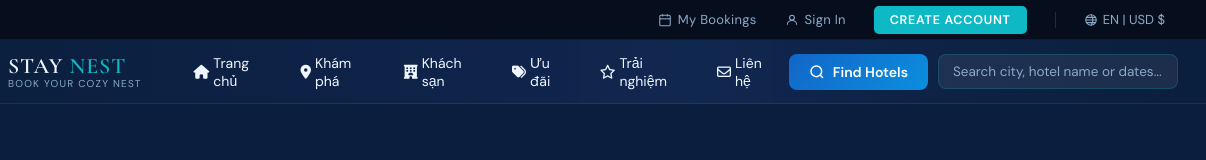
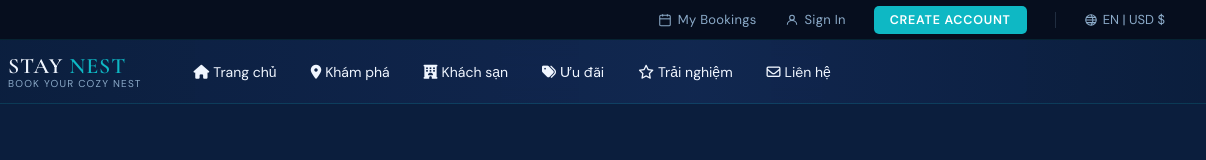
Before and after one commit to Truong-Quoc21/booking_hotel, a plain HTML site: page frontend/components/header.html in a window 1280 px wide. Shown: the full height of the page, 74-1280 px from the left. Drawn offline with nearby package versions, Linux system fonts and the light colour scheme.

Commit message:
Update header.html

```diff
--- a/frontend/components/header.html
+++ b/frontend/components/header.html
@@ -5,6 +5,7 @@
     <meta name="viewport" content="width=device-width, initial-scale=1.0" />
     <title>StayNest - Header</title>
     <link rel="stylesheet" href="../css/components/header.css">
+    <link rel="stylesheet" href="../css/style.css">
     <link rel="preconnect" href="https://fonts.googleapis.com" />
     <link href="https://fonts.googleapis.com/css2?family=Cormorant+Garamond:wght@400;600&family=DM+Sans:wght@300;400;500;600&display=swap" rel="stylesheet" />
     <link rel="stylesheet" href="https://cdnjs.cloudflare.com/ajax/libs/font-awesome/6.5.0/css/all.min.css">
@@ -97,15 +98,6 @@
   </nav>
 
   <!-- Right controls -->
-  <div class="header-right">
-    <button class="btn-find">
-      <svg viewBox="0 0 24 24" fill="none" stroke="currentColor" stroke-width="2.2"><circle cx="11" cy="11" r="8"/><line x1="21" y1="21" x2="16.65" y2="16.65"/></svg>
-      Find Hotels
-    </button>
-    <div class="search-box">
-      <input type="text" placeholder="Search city, hotel name or dates..." />
-    </div>
-  </div>
 
 </header>
 
```
